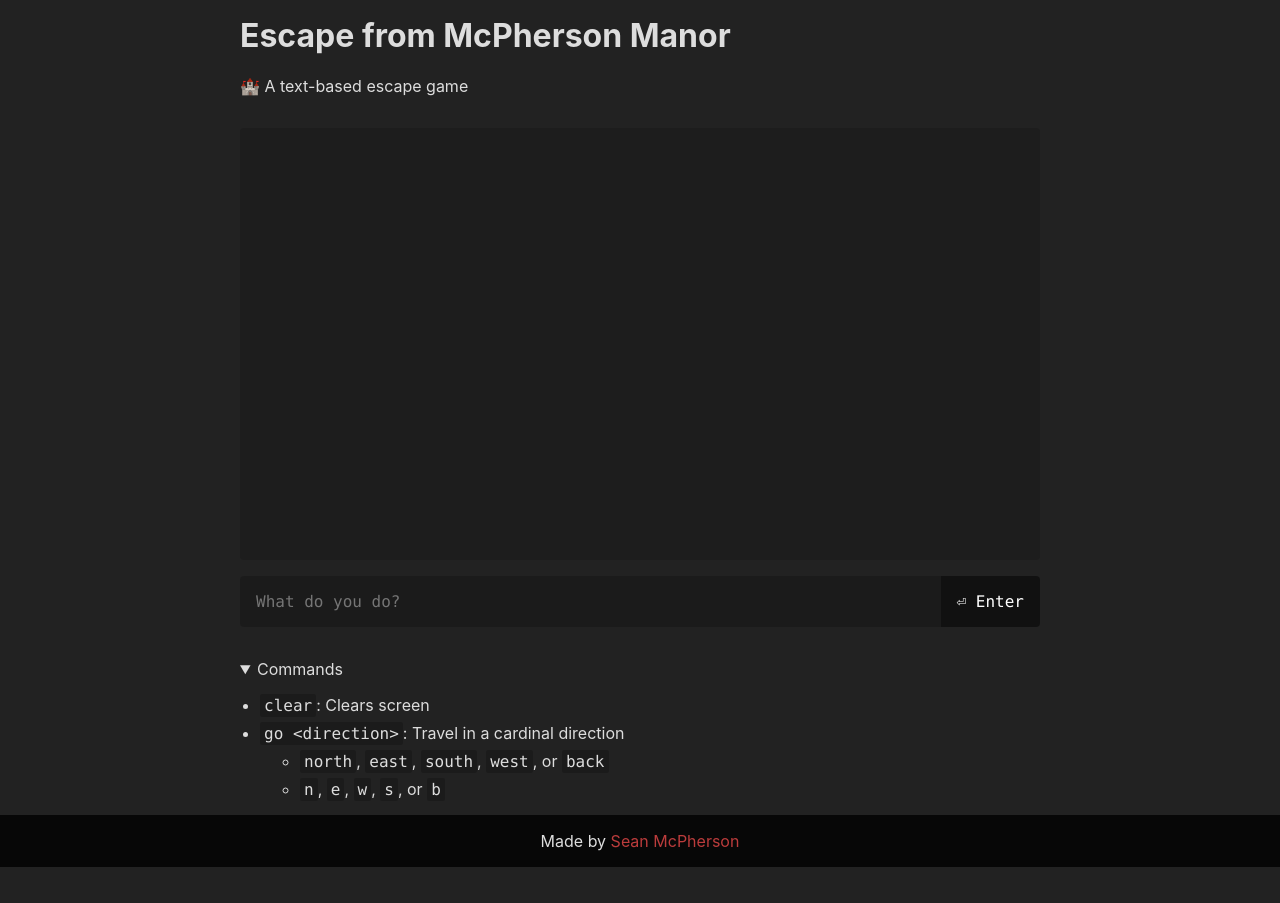
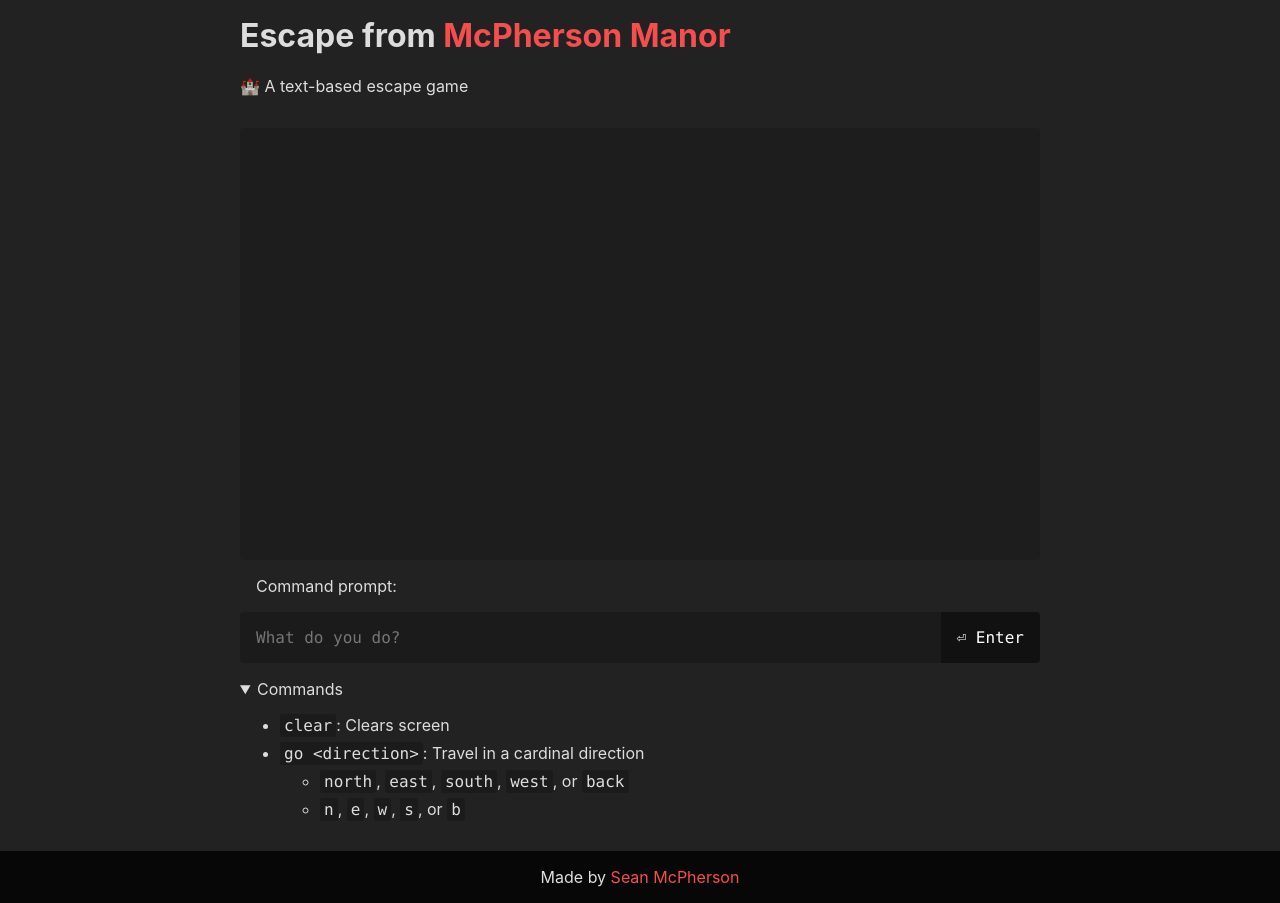
Before and after one commit to SeanMcP/escape-from-mcpherson-manor, a website built with Parcel: page index.html in a window 1280 px wide. Before the commit the page ends 867 px from the top, so only its background shows below. Built offline with nearby package versions, Linux system fonts and the light colour scheme.

Commit message:
a11y fixes

```diff
--- a/css/index.css
+++ b/css/index.css
@@ -8,24 +8,37 @@ body {
     margin: 0;
 }
 
-button, summary {
+button,
+summary {
     cursor: pointer;
 }
 
-code { font-family: var(--mono) }
+code {
+    font-family: var(--mono)
+}
+
+.--red {
+    color: var(--red)
+}
 
 .--site-block {
     padding: 1rem;
 }
 
-.--site-block > * {
+.--site-block>* {
     max-width: 800px;
     margin-left: auto;
     margin-right: auto;
     width: 100%;
 }
-.--site-block > *:first-child { margin-top: 0 }
-.--site-block > *:last-child { margin-bottom: 0 }
+
+.--site-block>*:first-child {
+    margin-top: 0
+}
+
+.--site-block>*:last-child {
+    margin-bottom: 0
+}
 
 #App {
     display: flex;
@@ -35,6 +48,7 @@ code { font-family: var(--mono) }
 
 #Main {
     display: flex;
+    flex: 1;
     flex-direction: column;
 }
 
@@ -48,29 +62,40 @@ code { font-family: var(--mono) }
     width: 100%;
 }
 
-#Screen > * {
+#Screen>* {
     margin-left: 2rem;
     margin-right: 2rem;
 }
 
-#Screen > *:last-child {
+#Screen>*:last-child {
     animation: fade-in 100ms ease-in-out;
 }
 
 #Controls {
-    display: flex;
+    display: grid;
+    grid-template-columns: 1fr max-content;
     margin-top: 1rem;
 }
 
-#Controls > * {
+#Controls>* {
     border: 0;
     font-size: inherit;
-    font-family: var(--mono);
     margin: 0;
     padding: 1rem;
 }
 
-#Controls > input {
+#Controls>input,
+#Controls>button,
+#Controls>button kbd {
+    font-family: var(--mono);
+}
+
+#Controls>label {
+    grid-column: 1 / span 2;
+    padding-top: 0;
+}
+
+#Controls>input {
     background: rgba(0, 0, 0, 0.2);
     border-bottom-left-radius: 0.25rem;
     border-top-left-radius: 0.25rem;
@@ -78,23 +103,20 @@ code { font-family: var(--mono) }
     flex: 1;
 }
 
-#Controls > button {
+#Controls>button {
     background: rgba(0, 0, 0, 0.5);
     border-bottom-right-radius: 0.25rem;
     border-top-right-radius: 0.25rem;
     color: white;
 }
 
-#Controls > button:hover {
+#Controls>button:hover {
     color: var(--red);
-}
-
-#Controls > button kbd {
-    font-family: var(--mono);
 }
 
 #Help {
     flex: 1;
+    margin-top: 1rem;
 }
 
 #Help li:not(:last-of-type) {
--- a/css/variables.css
+++ b/css/variables.css
@@ -5,5 +5,5 @@
     --sans: 'Fira Sans', -apple-system, BlinkMacSystemFont, 'Segoe UI', Roboto, Oxygen, Ubuntu, Cantarell, 'Open Sans', 'Helvetica Neue', sans-serif;
     --mono: 'Fira Mono', Monaco, Menlo, 'Courier New', monospace;
 
-    --red: rgb(187, 60, 60);
+    --red: rgb(245, 78, 78);
 }
--- a/index.html
+++ b/index.html
@@ -1,5 +1,6 @@
 <!DOCTYPE html>
-<html>
+<html lang="en">
+
 <head>
     <meta charset="utf-8" />
     <meta http-equiv="X-UA-Compatible" content="IE=edge">
@@ -7,21 +8,21 @@
     <meta name="viewport" content="width=device-width, initial-scale=1">
     <link rel="stylesheet" type="text/css" media="screen" href="css/index.css" />
 </head>
+
 <body>
     <div id="App">
         <header id="Header" class="--site-block">
-            <h1>Escape from McPherson Manor</h1>
+            <h1>Escape from <span class="--red">McPherson Manor</span></h1>
             <p>🏰 A text-based escape game</p>
         </header>
         <main id="Main" class="--site-block">
-            <section id="Screen">
+            <section id="Screen"></section>
+            <section id="Controls">
+                <label for="Input">Command prompt:</label>
+                <input type="text" id="Input" placeholder="What do you do?">
+                <button type="button" id="Enter" aria-label="Enter command"><kbd>⏎ Enter</kbd></button>
             </section>
-            <section id="Controls">
-                <input type="text" id="Input" placeholder="What do you do?">
-                <button type="button" id="Enter"><kbd>⏎ Enter</kbd></button>
-            </section>
-        </main>
-        <details id="Help" class="--site-block" open>
+            <details id="Help" open>
                 <summary>Commands</summary>
                 <ul>
                     <li><code>clear</code>: Clears screen</li>
@@ -33,10 +34,12 @@
                     </li>
                 </ul>
             </details>
+        </main>
         <footer id="Footer" class="--site-block">
             <p>Made by <a href="https://seanmcp.com" target="_blank" rel="noopener noreferrer">Sean McPherson</a></p>
         </footer>
     </div>
     <script src="src/index.js"></script>
 </body>
+
 </html>
```
Lines whose indentation alone changed are shown as unchanged.
